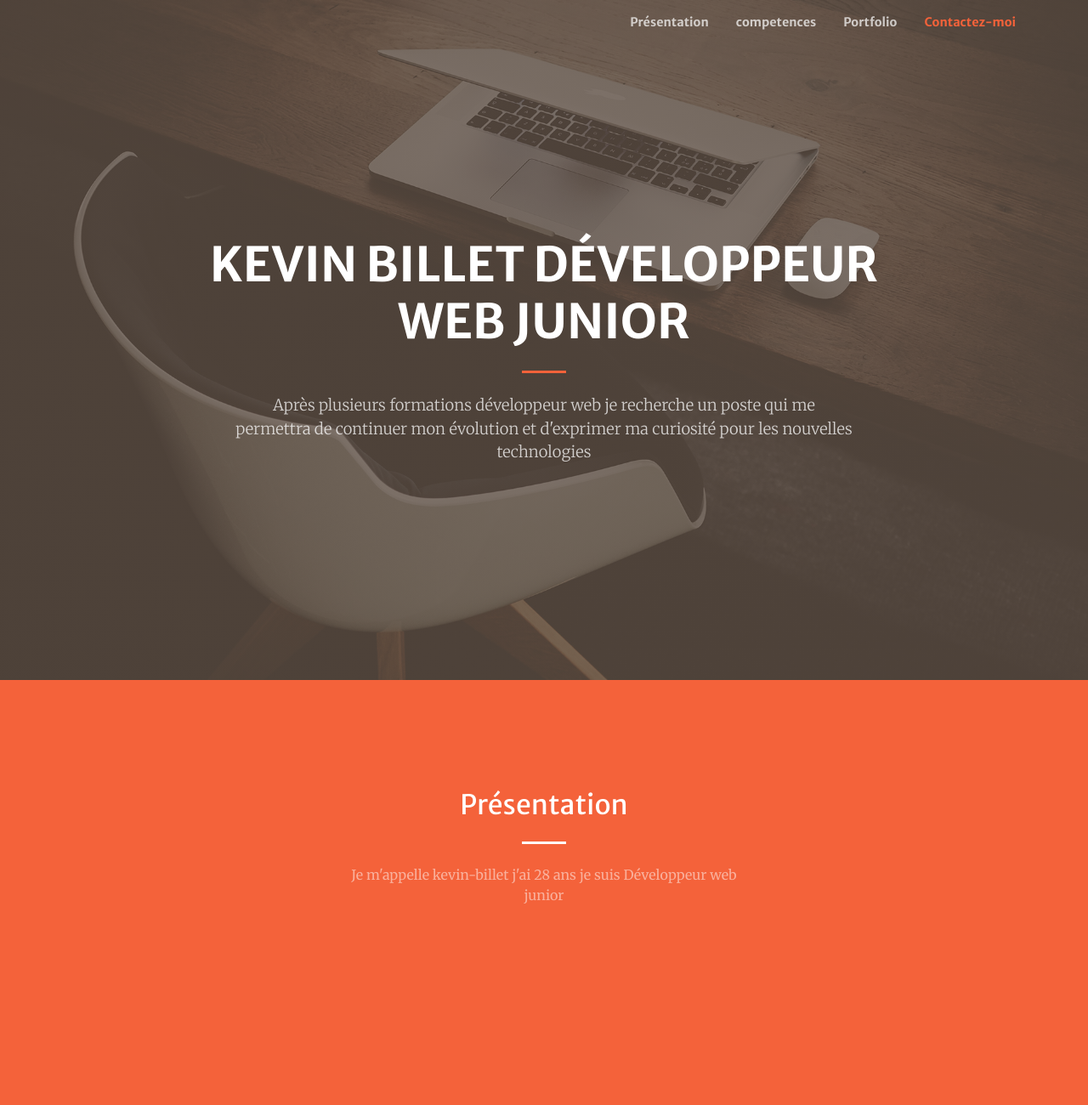
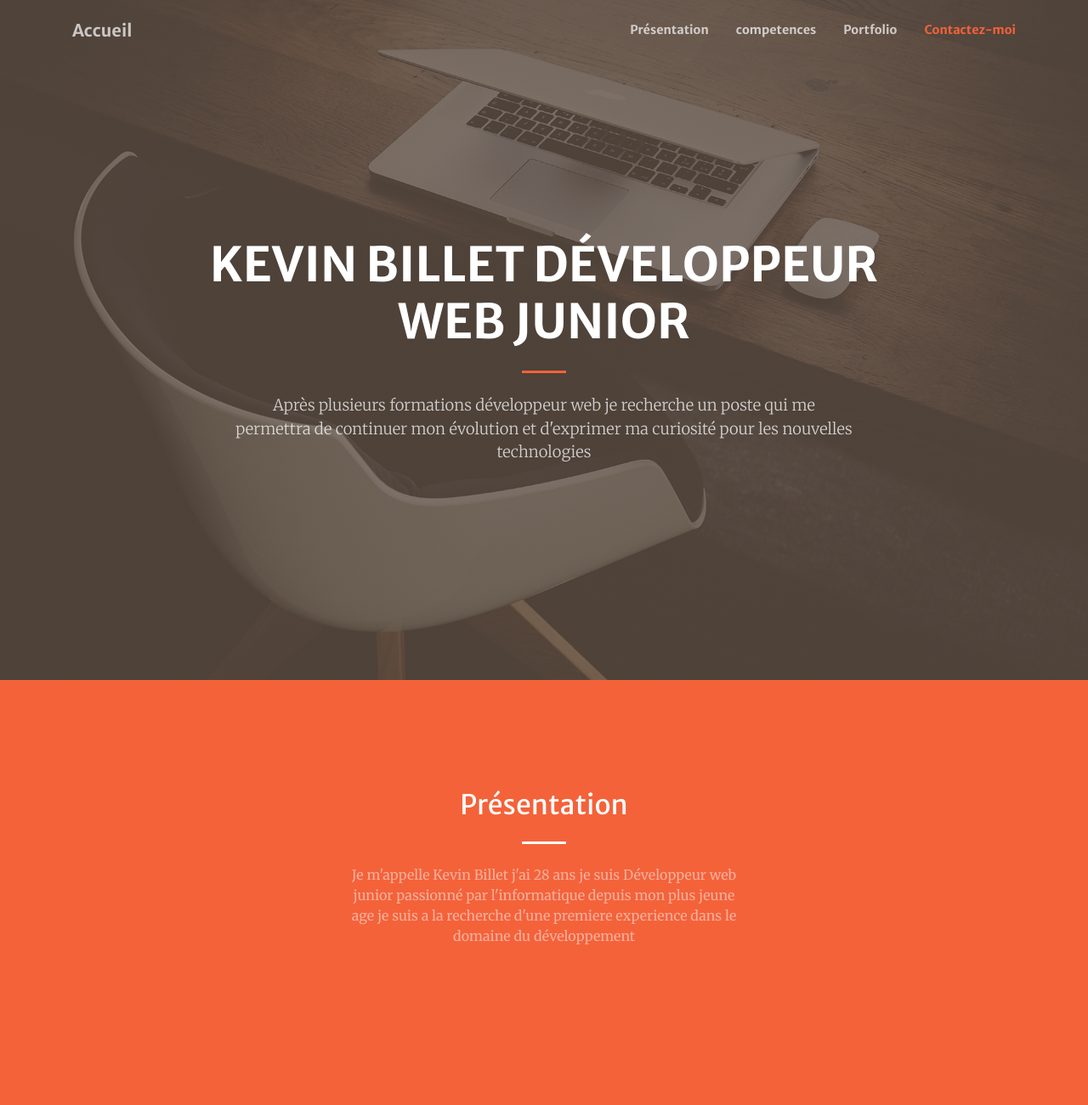
Before and after one commit to KevinB-a/portfolio, a website with bundled scripts: page index.html in a window 1280 px wide. Shown: the top 1300 px of the page at 85% size. Built offline with nearby package versions, Linux system fonts and the light colour scheme; files whose address does not match are found by name.

Commit message:
add part presentation

```diff
--- a/index.html
+++ b/index.html
@@ -28,7 +28,7 @@
   <!-- Navigation -->
   <nav class="navbar navbar-expand-lg navbar-light fixed-top py-3" id="mainNav">
     <div class="container">
-      <a class="navbar-brand js-scroll-trigger" href="#page-top"></a>
+      <a class="navbar-brand js-scroll-trigger" href="#page-top">Accueil</a>
       <button class="navbar-toggler navbar-toggler-right" type="button" data-toggle="collapse" data-target="#navbarResponsive" aria-controls="navbarResponsive" aria-expanded="false" aria-label="Toggle navigation">
         <span class="navbar-toggler-icon"></span>
       </button>
@@ -75,7 +75,7 @@
             <div class="col-lg-8 text-center">
               <h2 class="text-white mt-0">Présentation</h2>
               <hr class="divider light my-4">
-              <p class="text-white-50 mb-4">Je m'appelle kevin-billet j'ai 28 ans je suis Développeur web junior </p>
+              <p class="text-white-50 mb-4">Je m'appelle Kevin Billet j'ai 28 ans je suis Développeur web junior passionné par l'informatique depuis mon plus jeune age je suis a la recherche d'une premiere experience dans le domaine du développement</p>
         </div>
       </div>
     </div>
```
